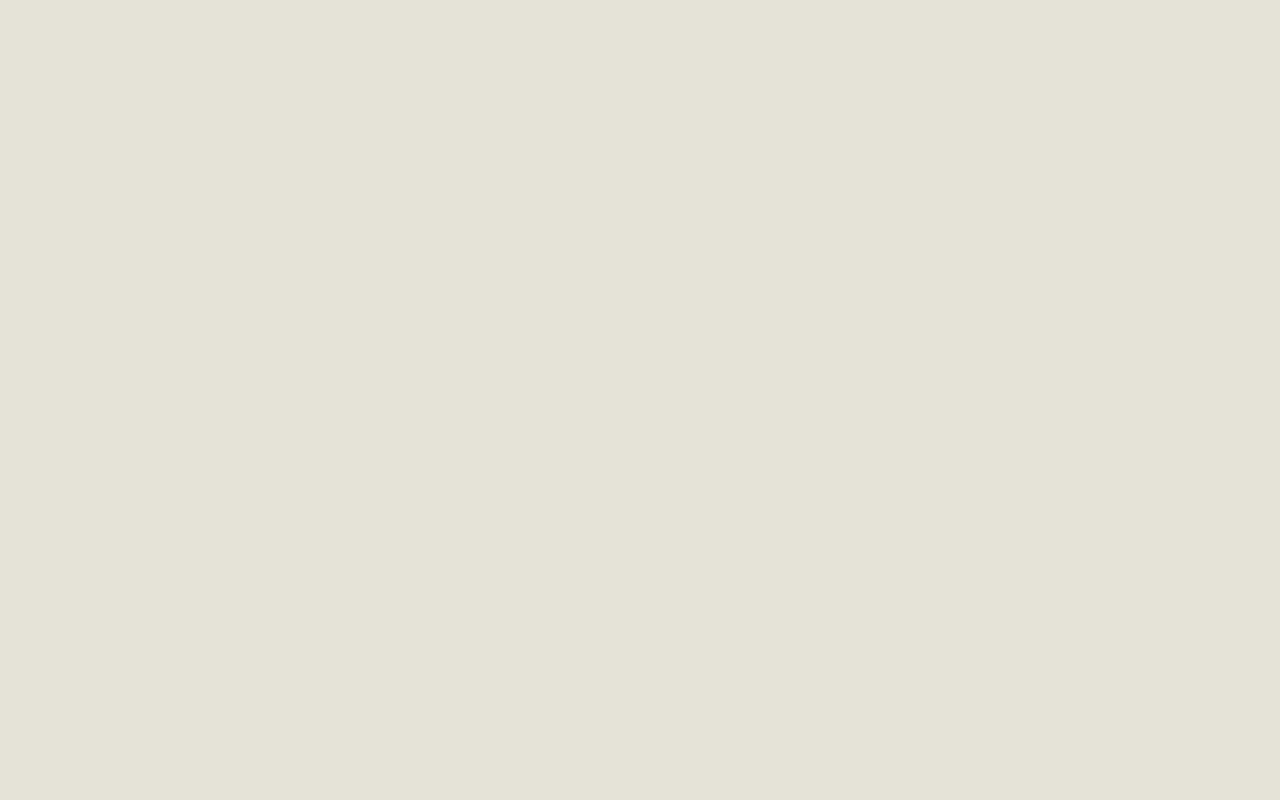
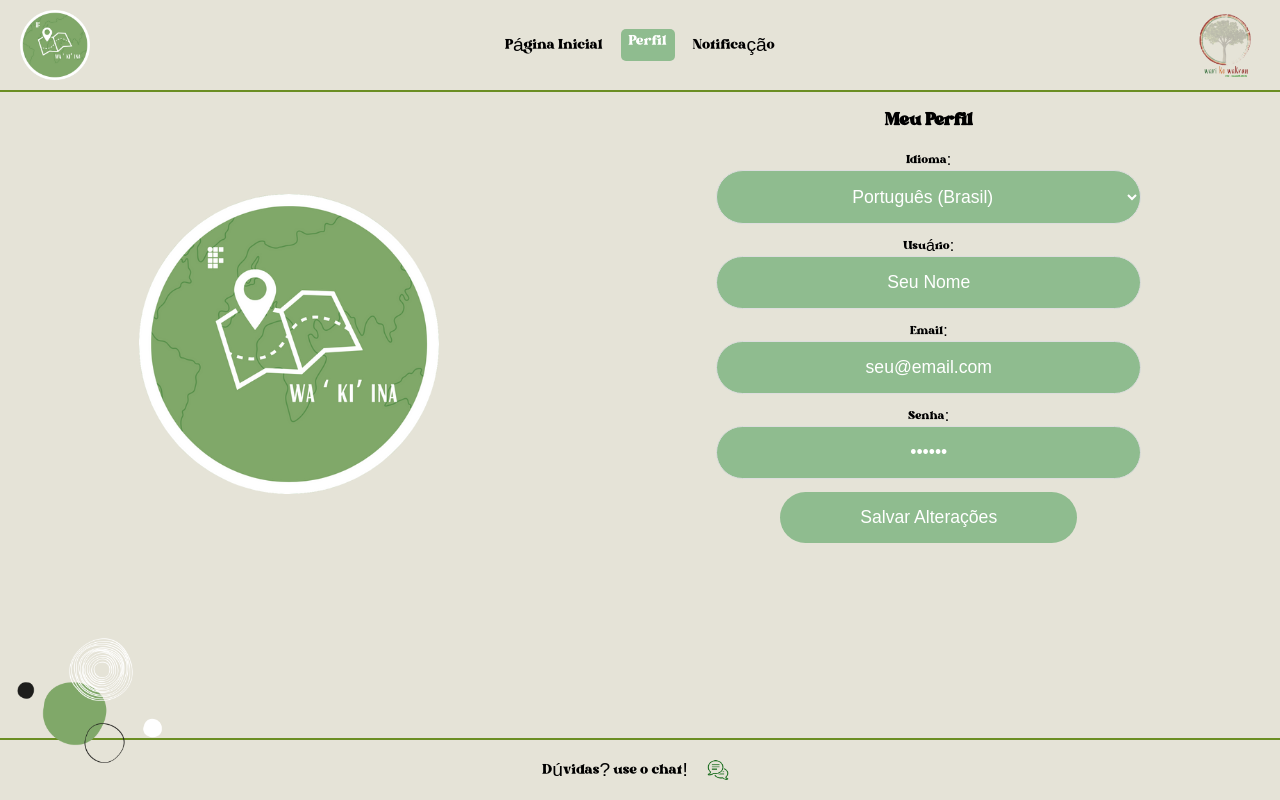
Before and after one commit to xDevSz/WariRepo, a React (Create React App) app: page /perfil in a window 1280 px wide. Before the commit this address had no page. Built offline with nearby package versions, Linux system fonts and the light colour scheme.

Commit message:
Perfil + Notificação-perfil 100%

```diff
--- a/src/App.js
+++ b/src/App.js
@@ -5,7 +5,9 @@ import Register from './pages/register/index';
 import Help from './pages/help/index';
 import Chat from './pages/chat/index';
 import Home from './pages/home/index'; // Importação da página Home
-import Pesquisa from './pages/pesquisa/index'; // Certifique-se de que o caminho esteja correto
+import Pesquisa from './pages/pesquisa/index';
+import Perfil from './pages/perfil/index';
+import Notify from './pages/notify/index'
 import './App.css';
 
 function App() {
@@ -16,9 +18,12 @@ function App() {
           <Route path="/" element={<Login />} />
           <Route path="/register" element={<Register />} />
           <Route path="/home" element={<Home />} /> {/* Rota para a Home */}
+          <Route path="/perfil" element={<Perfil />} />
           <Route path="/ajuda" element={<Help />} />
           <Route path="/chat" element={<Chat />} />
           <Route path="/pesquisa" element={<Pesquisa />} />
+          <Route path="/notify" element={<Notify />} />
+
         </Routes>
       </div>
     </Router>
--- a/src/pages/home/index.js
+++ b/src/pages/home/index.js
@@ -17,6 +17,9 @@ const Home = () => {
     const handleChatClick = () => {
         navigate('/chat'); // Substitua '/chat' pela rota desejada para o chat
     };
+    const handlePerfilClick = () => {
+        navigate('/perfil'); // Substitua '/chat' pela rota desejada para o chat
+    };
 
     return (
         <div className={styles.homeContainer}>
@@ -24,7 +27,7 @@ const Home = () => {
                 <img src={logo} alt="Logo" className={styles.navbarLogo} />
                 <div className={styles.navLinks}>
                     <span className={styles.activeLink}>Página Inicial</span>
-                    <span>Perfil</span>
+                    <span onClick={handlePerfilClick}>Perfil</span>
                     <span>Notificação</span>
                 </div>
                 <img src={imageRight} alt="Right Decoration" className={styles.navbarRightImage} />
--- /dev/null
+++ b/src/pages/notify/index.js
@@ -0,0 +1,10 @@
+import React, { useState } from 'react';
+import Styles from './notifymodule.css'
+
+export default function Notify(){
+
+    return(
+        <div> a fazer </div>
+
+    )
+}
--- /dev/null
+++ b/src/pages/perfil/index.js
@@ -0,0 +1,107 @@
+import React, { useState } from 'react';
+import { useNavigate } from 'react-router-dom';
+import imageRight from '../../assets/images/image-right2.png';
+import styles from './perfil.module.css';
+import logo from '../../assets/images/logo.png';
+import chatIcon from '../../assets/images/chat-icon.png'; // Ícone do chat
+import footerLeftImage from '../../assets/images/footer-left.png'; // Nova imagem do canto inferior esquerdo
+
+
+const Perfil = () => {
+  const navigate = useNavigate();
+  const [usuario, setUsuario] = useState('Seu Nome');
+  const [email, setEmail] = useState('seu@email.com');
+  const [senha, setSenha] = useState('******');
+
+  const [idioma, setIdioma] = useState('pt-BR'); // Idioma padrão
+  const idiomas = [
+    { value: 'pt-BR', label: 'Português (Brasil)' },
+    { value: 'en-US', label: 'English (US)' },
+    // Adicione mais idiomas aqui
+  ];
+
+
+  // Funções para lidar com as alterações nos campos
+  const handleUsuarioChange = (e) => {
+    setUsuario(e.target.value);
+  };
+  const handleEmailChange = (e) => {
+    setEmail(e.target.value);
+  };
+  const handleSenhaChange = (e) => {
+    setSenha(e.target.value);
+  };
+  const handleIdiomaChange = (e) => {
+    setIdioma(e.target.value);
+    // Aqui você pode implementar a lógica para trocar o idioma da aplicação
+  };
+
+
+
+  const handleChatClick = () => {
+      navigate('/chat'); // Substitua '/chat' pela rota desejada para o chat
+  };
+  const handleHomeClick = () => {
+      navigate('/home'); // Substitua '/chat' pela rota desejada para o chat
+  };
+  const handleNotifyClick = () => {
+    navigate('/notify'); // Substitua '/chat' pela rota desejada para o chat
+};
+
+  return (
+
+
+    <div className={styles.profileContainer}>
+      {/* Parte superior com navegação (já implementada) */}
+      <div className={styles.navbar}>
+                <img src={logo} alt="Logo" className={styles.navbarLogo} />
+                <div className={styles.navLinks}>
+                    <span onClick={handleHomeClick}>Página Inicial</span>
+                    <span className={styles.activeLink}>Perfil</span>
+                    <span onClick={handleNotifyClick}>Notificação</span>
+                </div>
+                <img src={imageRight} alt="Right Decoration" className={styles.navbarRightImage} />
+            </div>
+
+      {/* Seção central com informações do usuário */}
+      <div className={styles.menuperfil}>
+        <div className={styles.fotoholder}>
+        <img src={logo} alt="Logo" className= {styles.fotoperfil}/>
+        </div>
+      <div className="perfil-info">
+        <h2>Meu Perfil</h2>
+
+        <label>Idioma:</label>
+      <select className = {styles.usuario} value={idioma} onChange={handleIdiomaChange}>
+        {idiomas.map((idioma) => (
+          <option key={idioma.value} value={idioma.value}>
+            {idioma.label}
+             </option>
+        ))}
+      </select>
+
+        <label>Usuário:</label>
+        <input type="text" className = {styles.usuario} value={usuario} onChange={handleUsuarioChange} />
+
+        <label>Email:</label>
+        <input type="email" className = {styles.usuario} value={email} onChange={handleEmailChange} />
+
+        <label>Senha:</label>
+        <input type="password" className = {styles.usuario} value={senha} onChange={handleSenhaChange} />
+
+
+        <button className = {styles.UpdateButton}>Salvar Alterações</button>
+      </div>
+      </div>
+      <div className={styles.footer}>
+                <a onClick={handleChatClick} className={styles.chatLink}>
+                    Dúvidas? use o chat!
+                    <img src={chatIcon} alt="Chat Icon" className={styles.chatIcon} />
+                </a>
+                <img src={footerLeftImage} alt="Footer Left Decoration" className={styles.footerLeftImage} />
+            </div>
+    </div>
+  );
+};
+
+export default Perfil;
--- /dev/null
+++ b/src/pages/perfil/perfil.module.css
@@ -0,0 +1,204 @@
+.navbar {
+    display: flex;
+    justify-content: space-between;
+    align-items: center;
+    width: 100%;
+    padding: 10px 20px;
+    box-sizing: border-box;
+    border-bottom: 2px solid #6b8e23;
+    max-width: 100%;
+}
+.navbarLogo {
+    width: 70px; /* Aumentei o tamanho da logo */
+    height: auto;
+}
+
+.navLinks {
+    display: flex;
+    gap: 10px;
+    flex-wrap: wrap;
+}
+
+.navLinks span {
+    font-size: 1.2rem;
+    cursor: pointer;
+    color: black;
+    padding: 5px 8px;
+    border-radius: 5px;
+    transition: background-color 0.3s, color 0.3s;
+}
+
+.navLinks span:hover,
+.navLinks .activeLink {
+    background-color: #8FBC8F;
+    color: white;
+}
+
+.navbarRightImage {
+    width: 70px; /* Aumentei o tamanho da imagem direita */
+    height: auto;
+}
+.perfil-info {
+    width: 100%;
+    max-width: 400px;
+    padding: 10px;
+    border: 1px solid #ddd;
+    border-radius: 5px;
+
+  }
+
+  /* Estilos para os labels e inputs */
+  label {
+    display: block;
+    margin-bottom: 1px;
+  }
+
+.menuperfil{
+
+    display: flex;
+    width: 100%;
+    justify-content:space-around;
+    flex-wrap: wrap;
+  }
+
+.fotoperfil{
+    width: 300px;
+    height: 300px;
+    margin-top: 8vw;
+
+}
+
+
+.inputContainer {
+    width: 90%;
+    max-width: 600px;
+    margin-bottom: 30px;
+    display: flex;
+    flex-direction: column;
+    align-items: center;
+}
+
+.usuario {
+    width: 100%;
+    padding: 15px;
+    margin-bottom: 13px;
+    border-radius: 30px;
+    border: 1px solid #ddd;
+    text-align: center;
+    font-size: 1.1rem;
+    background-color: #8FBC8F;
+    color: white;
+    cursor: pointer;
+}
+.usuario:hover{
+background-color: #6b8e23;
+}
+
+.UpdateButton {
+    width: 70%;
+    max-width: 600px;
+    padding: 15px;
+    border-radius: 30px;
+    background-color: #8FBC8F;
+    color: white;
+    font-size: 1.1rem;
+    border: none;
+    cursor: pointer;
+    text-align: center;
+}
+
+.UpdateButton:hover {
+    background-color: #6b8e23;
+}
+
+.footer {
+    display: flex;
+    justify-content: center;
+    align-items: center;
+    width: 100%;
+    padding: 10px 0;
+    border-top: 2px solid #6b8e23;
+    position: absolute;
+    bottom: 0;
+    left: 0;
+    box-sizing: border-box;
+}
+
+.chatLink {
+    text-decoration: none;
+    color: black;
+    display: flex;
+    align-items: center;
+    font-size: 1.2rem;
+    transition: color 0.3s;
+    cursor: pointer;
+}
+
+.chatLink:hover {
+    color: #8FBC8F;
+}
+
+.chatIcon {
+    width: 40px; /* Aumentei o tamanho da imagem do chat */
+    height: 40px;
+    margin-left: 10px;
+}
+
+/* Media Queries para telas menores */
+@media (max-width: 768px) {
+    .navbarLogo,
+    .navbarRightImage {
+        width: 60px; /* Ajuste para telas menores */
+    }
+
+
+    .footer {
+        font-size: 1rem;
+        flex-direction: column;
+        align-items: center;
+        padding: 15px 0;
+    }
+
+    .chatIcon {
+        width: 35px;
+        height: 35px;
+    }
+}
+
+@media (max-width: 480px) {
+    .navbarLogo,
+    .navbarRightImage {
+        width: 50px; /* Ajuste adicional para telas muito pequenas */
+    }
+
+    .navLinks span {
+        font-size: 0.9rem;
+    }
+
+    .chatIcon {
+        width: 30px;
+        height: 30px;
+    }
+}
+
+.footerLeftImage {
+    position: absolute;
+    bottom: 0;
+    left: 0;
+    width: 20vh; /* Ajuste o tamanho conforme necessário */
+    height: auto;
+    margin: 10px;
+}
+
+/* Media Queries para telas menores */
+@media (max-width: 768px) {
+    .footerLeftImage {
+        width: 40px; /* Ajuste o tamanho para telas menores */
+    }
+}
+
+@media (max-width: 480px) {
+    .footerLeftImage {
+        width: 35px; /* Ajuste adicional para telas muito pequenas */
+    }
+}
```
Also changed, not shown: src/pages/notify/notifymodule.css (added).
